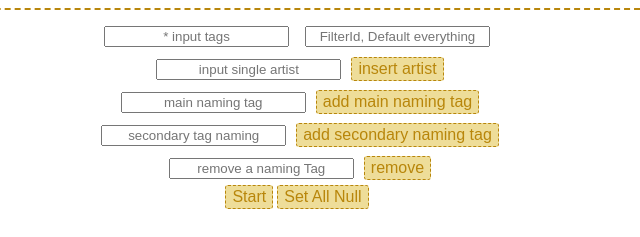
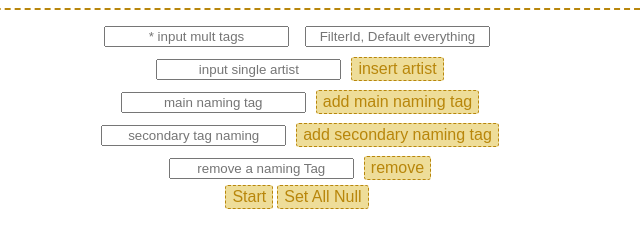
Before and after one commit to WillowKrick/DerpibooruDownloadR, a website: page client/index.html in a window 1280 px wide. Shown: the top 237 px of the page, 343-983 px from the left. Drawn offline with nearby package versions, Linux system fonts and the light colour scheme.

Commit message:
changed input placeholder

```diff
--- a/client/index.html
+++ b/client/index.html
@@ -16,7 +16,7 @@
 
     <div class="welcome">
 
-      <input class="tags" type="text" placeholder="* input tags" value="">
+      <input class="tags" type="text" placeholder="* input mult tags" value="">
 
       <input class="filter" type="text" placeholder="FilterId, Default everything" value="">
 
```
